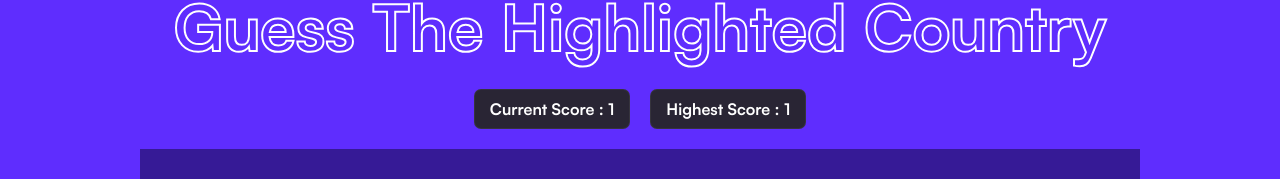
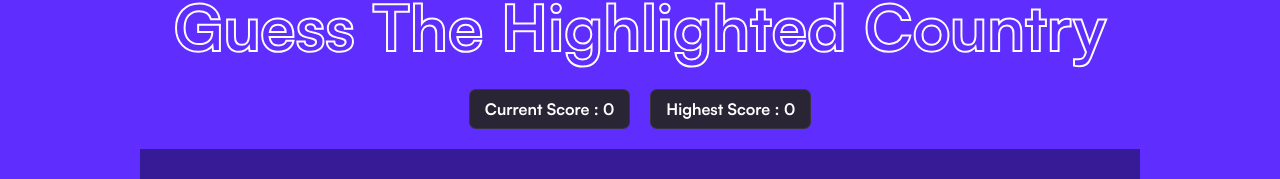
Before and after one commit to Ayu-Rawat/geoblits, a Next.js app: page /quiz in a window 1280 px wide. Shown: the part 157-336 px from the top of the page. Built offline with nearby package versions, Linux system fonts and the light colour scheme; no server answers.

Commit message:
added a game over pop up

```diff
--- a/app/quiz/page.jsx
+++ b/app/quiz/page.jsx
@@ -6,6 +6,8 @@ import Button from "@/components/buttons/button";
 import Styles from "./QuizPage.module.css";
 import { useUser } from "@auth0/nextjs-auth0";
 import Footer from "@/components/footer/footer";
+import Dialog from "@/components/dialog-box/dialog-box.jsx";
+import Link from "next/link";
 
 function App() {
   const array = [
@@ -42,6 +44,8 @@ function App() {
     "United States of America", "Uzbekistan", "Venezuela", "Vietnam", "Vanuatu",
     "West Bank", "Yemen", "South Africa", "Zambia", "Zimbabwe"
   ];
+  const [endGameData, setEndGameData] = useState({})
+  const [dialogOpen, setDialogOpen] = useState(false);
   const [loding, setloding] = useState(false);
   const [countries, setCountries] = useState(array);
   const [country, setCountry] = useState("India");
@@ -50,6 +54,52 @@ function App() {
   const [highLevel, setHighlevel] = useState(1);
 
   const { user, isLoading } = useUser();
+
+  function getEndGameData(score) {
+    if (score <= 1) {
+      return {
+        title: "🤡 Clown",
+        line: "Did you click with your eyes closed? 💀",
+      };
+    }
+    if (score <= 3) {
+      return {
+        title: "🙃 Could Be Worse",
+        line: "At least you didn’t get zero… I guess?",
+      };
+    }
+    if (score <= 6) {
+      return {
+        title: "😌 Not Bad",
+        line: "You're getting there, one guess at a time.",
+      };
+    }
+    if (score <= 10) {
+      return {
+        title: "😎 Well Played",
+        line: "You’re flexing just a little. Respect.",
+      };
+    }
+    if (score <= 20) {
+      return {
+        title: "🔥 Certified Pro",
+        line: "You might actually know stuff 😮",
+      };
+    }
+    if (score <= 50) {
+      return {
+        title: "🎬 Absolute Cinema",
+        line: "Oscar-worthy performance. Truly peak.",
+      };
+    }
+    return {
+      title: "🧠 GOD TIER",
+      line: "We’re not worthy 🙇 You win at life.",
+    };
+  }
+
+
+  let endGame;
 
   useEffect(() => {
     if (typeof window !== "undefined") {
@@ -60,8 +110,8 @@ function App() {
 
       setCountry(storedCountry || "India");
       setOptions(storedOptions ? JSON.parse(storedOptions) : []);
-      setLevel(storedLevel ? Number(storedLevel) : 1);
-      setHighlevel(storedHighLevel ? Number(storedHighLevel) : 1);
+      setLevel(storedLevel ? Number(storedLevel) : 0);
+      setHighlevel(storedHighLevel ? Number(storedHighLevel) : 0);
     }
   }, []);
 
@@ -139,12 +189,12 @@ function App() {
       localStorage.setItem("level", newLevel);
       nextQuestion();
     } else {
-      alert("Wrong! Try again. Correct answer was " + currentQuestion());
-      setloding(true);
+      endGame = getEndGameData(level);
+      setEndGameData(endGame);
+      setDialogOpen(true);
       await checkForHighlevel();
       setLevel(1);
       localStorage.setItem("level", 1);
-      nextQuestion();
     }
   };
 
@@ -152,7 +202,42 @@ function App() {
     return <div style={{ color: "white", textAlign: "center", marginTop: "2rem" }}>Loading...</div>;
   }
 
-  return (
+  return (<>
+    <Dialog isOpen={dialogOpen} setIsOpen={setDialogOpen}>
+      <h1
+        style={{
+          fontFamily: "Roboto, sans-serif",
+          fontSize: "24px",
+          fontWeight: "200",
+          margin: "10px 5px 20px",
+          lineHeight: "24px",
+          color: "white",
+          textAlign: "center",
+          fontSize: "2rem",
+        }}
+      >
+        Game Over
+      </h1>
+      <div style={{ textAlign: "center", marginBottom: "20px" }}>
+        <h1 style={{color : "White",marginTop:"10px",marginBottom:"10px"}}>{endGameData.title}</h1>
+        <p style={{color : "White",marginBottom:"10px"}}>{endGameData.line}</p>
+        <p style={{ color: "white", marginBottom: "20px" }}>
+          Your score is {level}, The highest score is {highLevel}
+        </p>
+      </div>
+      <div
+      style={{
+        display: "flex",
+        gap: "10px",
+        justifyContent: "center",
+      }}
+      >
+        <Button onClick={() => {setDialogOpen(false);nextQuestion()}} text="Retry" variant="Secondary" width={120}/>
+        <Link href="/leaderboard">
+          <Button onClick={() => {setDialogOpen(false);nextQuestion()}} text="Leader Board" variant="Outline" width={130}/>
+        </Link>
+      </div>
+    </Dialog>
     <QuizProvider value={{ currentQuestion, isCorrect, nextQuestion }}>
       <div className={Styles.page}>
         <div className={Styles.container}>
@@ -189,8 +274,9 @@ function App() {
           </div>
         </div>
       </div>
+    </QuizProvider>
       <Footer />
-    </QuizProvider>
+    </>
   );
 }
 
```
